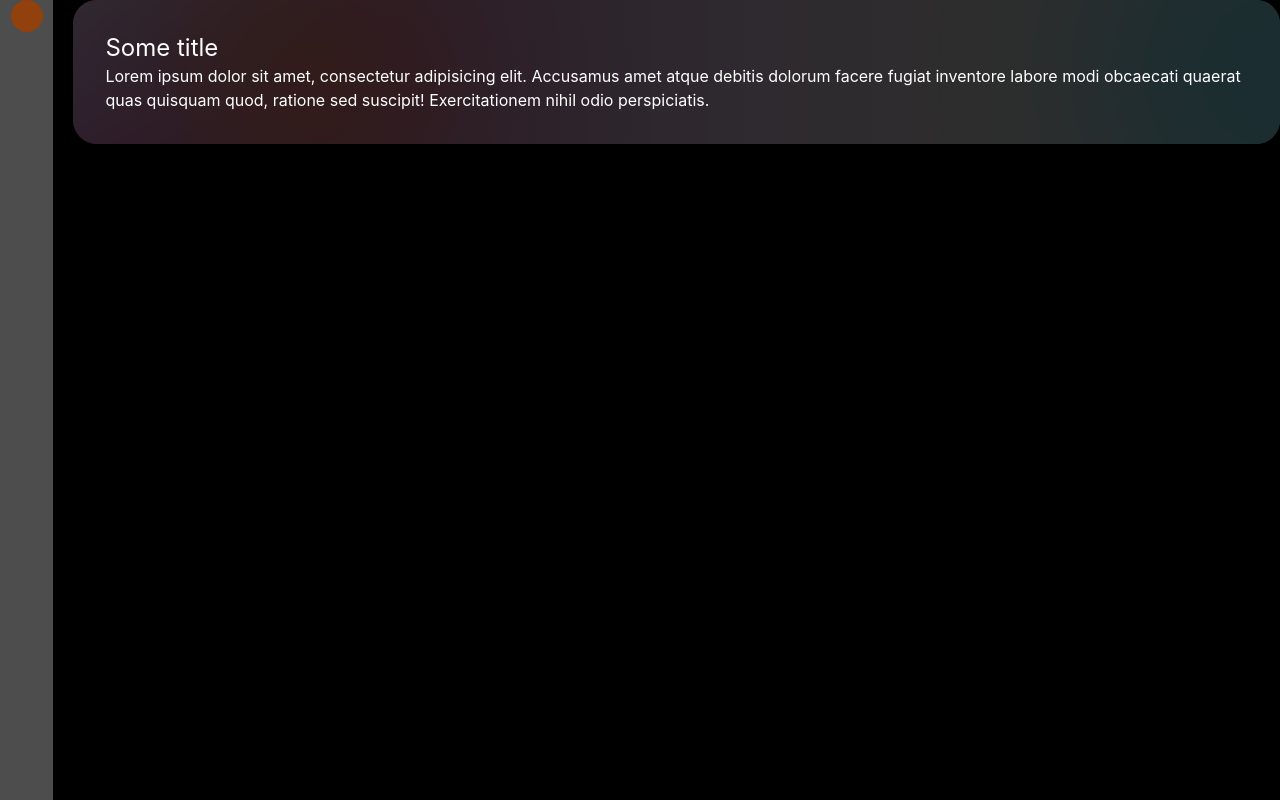
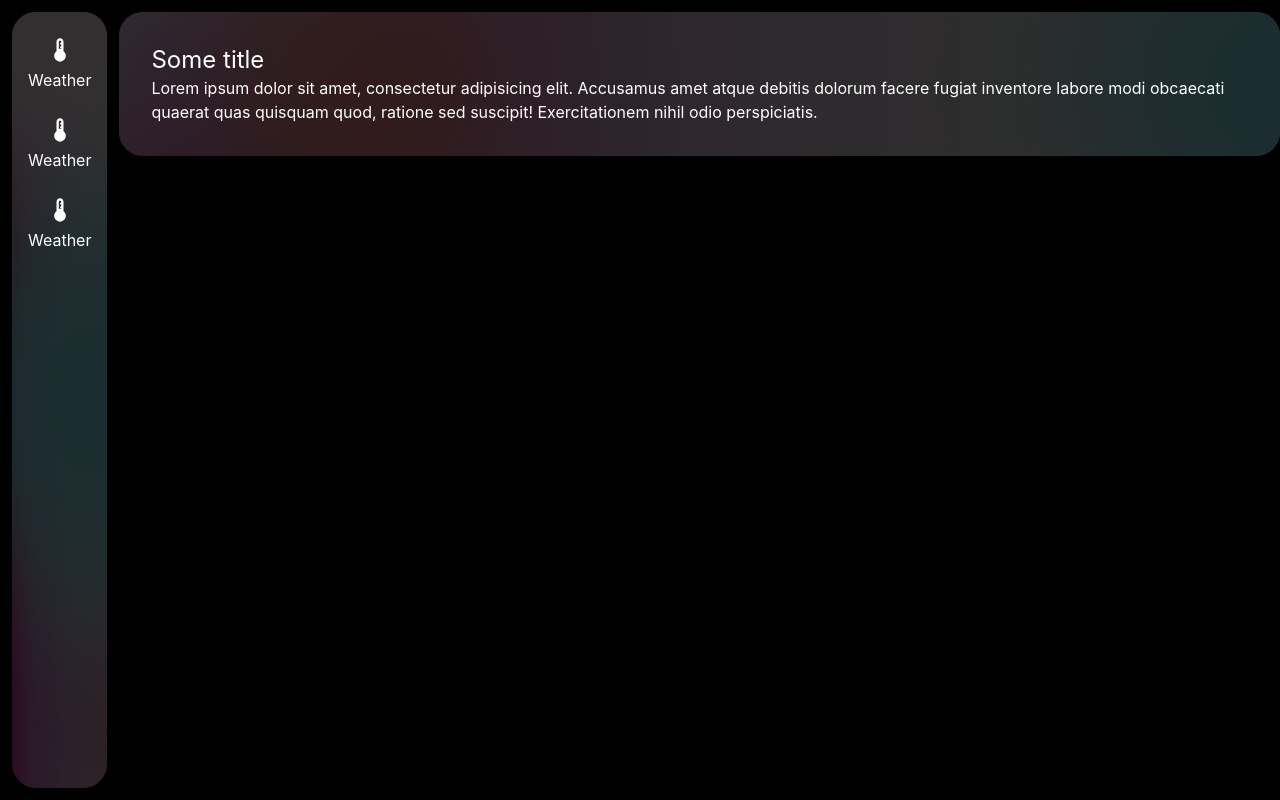
Before and after one commit to andylvua/Weathry, a React (Create React App) app: page / in a window 1280 px wide. Built offline with nearby package versions, Linux system fonts and the light colour scheme.

Commit message:
Create Menu

```diff
--- a/package.json
+++ b/package.json
@@ -3,6 +3,7 @@
   "version": "0.1.0",
   "private": true,
   "dependencies": {
+    "@chakra-ui/icons": "^2.0.19",
     "@chakra-ui/react": "^2.6.1",
     "@emotion/react": "^11.10.8",
     "@emotion/styled": "^11.10.8",
@@ -13,6 +14,7 @@
     "framer-motion": "^10.12.7",
     "react": "^18.2.0",
     "react-dom": "^18.2.0",
+    "react-icons": "^4.8.0",
     "react-router-dom": "^6.11.1",
     "react-scripts": "5.0.1",
     "web-vitals": "^2.1.4"
--- a/src/App.js
+++ /dev/null
@@ -1,8 +0,0 @@
-import { RouterProvider } from "react-router-dom";
-import { router } from "./routing";
-
-const App = () => {
-  return <RouterProvider router={router} />;
-};
-
-export default App;
--- a/src/components/layout/Layout.jsx
+++ b/src/components/layout/Layout.jsx
@@ -1,10 +1,10 @@
-import Navigation from "./Navigation";
+import Navigation from "./navigation/Navigation";
 
 const Layout = ({ children }) => {
   return (
-    <div className={"bg-black w-full h-full flex gap-5"}>
+    <div className={"bg-black w-full h-full flex gap-3"}>
       <Navigation />
-      <main>{children}</main>
+      <main className={"mt-3"}>{children}</main>
     </div>
   );
 };
--- a/src/components/layout/Navigation.jsx
+++ /dev/null
@@ -1,11 +0,0 @@
-const Navigation = () => {
-  return (
-    <div className={"flex flex-col items-center basis-20 backdrop-blur-xl bg-white/30"}>
-      <div>
-        <span className={"bg-amber-800 block h-8 w-8 rounded-full"}></span>
-      </div>
-    </div>
-  );
-};
-
-export default Navigation;
--- /dev/null
+++ b/src/components/layout/navigation/Menu.jsx
@@ -0,0 +1,19 @@
+import { MdThermostat } from "react-icons/md";
+import MenuItem from "./MenuItem";
+
+const Menu = () => {
+  const menuItems = [
+    { title: "Weather", icon: MdThermostat },
+    { title: "Weather", icon: MdThermostat },
+    { title: "Weather", icon: MdThermostat }
+  ];
+  return (
+    <ul className={"flex flex-col gap-6"}>
+      {menuItems.map((menuItem) => (
+        <MenuItem title={menuItem.title} icon={menuItem.icon} />
+      ))}
+    </ul>
+  );
+};
+
+export default Menu;
--- /dev/null
+++ b/src/components/layout/navigation/MenuItem.jsx
@@ -0,0 +1,20 @@
+import { NavLink } from "react-router-dom";
+import { Icon } from "@chakra-ui/react";
+
+const MenuItem = ({ icon, title }) => {
+  return (
+    <li>
+      <NavLink
+        className={
+          "flex gap-1 relative flex-col items-center px-4 before:h-full before:w-0 hover:before:w-0.5 before:transition-all before:bg-white before:block before:absolute before:left-0 before:rounded-2xl before:opacity-60"
+        }
+        to={"/"}
+      >
+        <Icon w={7} h={7} color={"white"} as={icon} />
+        <div className={"text-white"}>{title}</div>
+      </NavLink>
+    </li>
+  );
+};
+
+export default MenuItem;
--- /dev/null
+++ b/src/components/layout/navigation/Navigation.jsx
@@ -0,0 +1,14 @@
+import GradientBlock from "../../ui/GradientBlock/GradientBlock";
+import Menu from "./Menu";
+
+const Navigation = () => {
+  return (
+    <GradientBlock withoutPaddings={true} className={"my-3 ml-3"}>
+      <div className={"flex flex-col items-center basis-10 py-6"}>
+        <Menu />
+      </div>
+    </GradientBlock>
+  );
+};
+
+export default Navigation;
--- a/src/components/screens/HomePage.jsx
+++ b/src/components/screens/HomePage.jsx
@@ -1,7 +1,9 @@
 import GradientBlock from "../ui/GradientBlock/GradientBlock";
+import Layout from "../layout/Layout";
 
 const HomePage = () => {
   return (
+    <Layout>
       <GradientBlock className={"text-white"}>
         <h1 className={"text-2xl"}>Some title</h1>
         <div>
@@ -10,6 +12,7 @@ const HomePage = () => {
           sed suscipit! Exercitationem nihil odio perspiciatis.
         </div>
       </GradientBlock>
+    </Layout>
   );
 };
 export default HomePage;
--- a/src/components/ui/GradientBlock/GradientBlock.jsx
+++ b/src/components/ui/GradientBlock/GradientBlock.jsx
@@ -1,10 +1,10 @@
 import styles from "./GradientedBlock.module.css";
 import classNames from "classnames";
 
-const GradientBlock = ({ children, className }) => {
+const GradientBlock = ({ children, className, withoutPaddings }) => {
   return (
-    <div className={"relative p-8 rounded-3xl"}>
-      <div className={classNames("relative z-10", className)}>{children}</div>
+    <div className={classNames("relative rounded-3xl", { "p-8": !withoutPaddings }, className)}>
+      <div className={classNames("relative z-10")}>{children}</div>
       <div
         className={classNames(
           "rounded-3xl absolute w-full h-full top-0 left-0 opacity-20",
--- a/src/index.js
+++ b/src/index.js
@@ -1,17 +1,15 @@
 import React from "react";
 import ReactDOM from "react-dom/client";
-import App from "./App";
 import { ChakraProvider } from "@chakra-ui/react";
 import "./index.css";
-import Layout from "./components/layout/Layout";
+import { router } from "./routing";
+import { RouterProvider } from "react-router-dom";
 
 const root = ReactDOM.createRoot(document.getElementById("root"));
 root.render(
   <React.StrictMode>
     <ChakraProvider>
-      <Layout>
-        <App />
-      </Layout>
+      <RouterProvider router={router}></RouterProvider>
     </ChakraProvider>
   </React.StrictMode>
 );
```
Also changed, not shown: 1 other file (tests, documents, lock files or other folders). Lines whose indentation alone changed are shown as unchanged.
